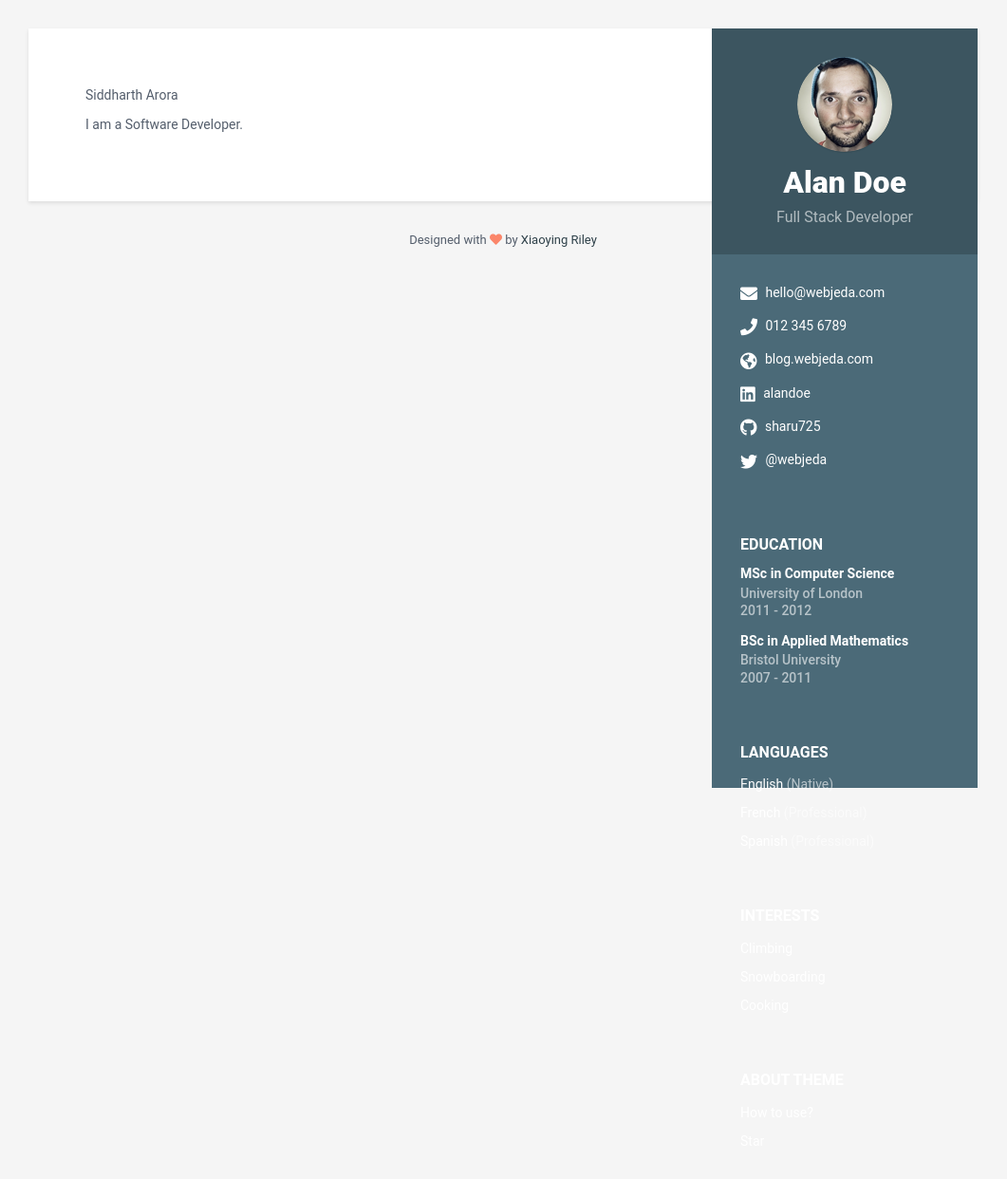
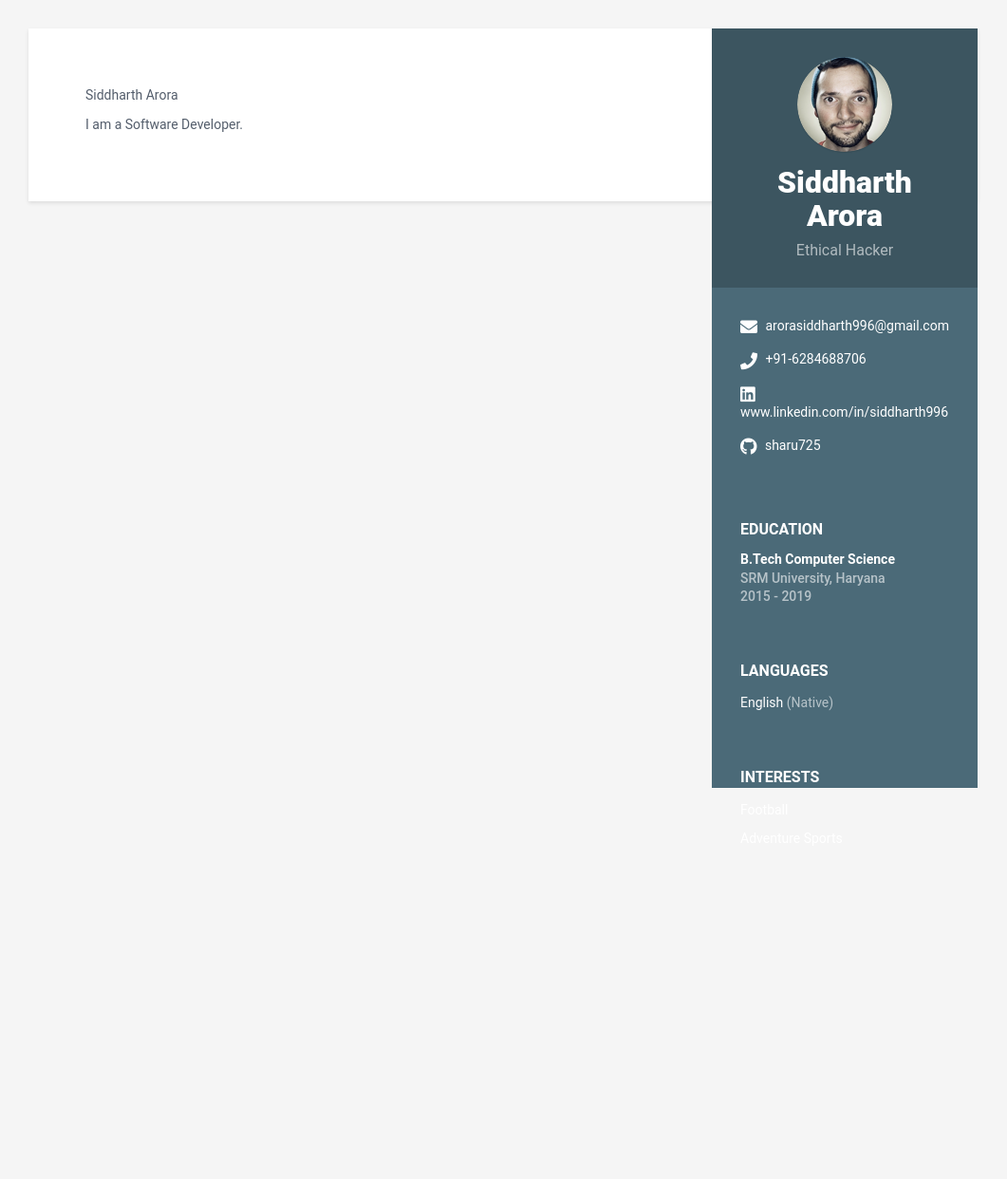
Before and after one commit to Siddy996/Siddy996.github.io, a Jekyll site: the page built from index.md, in a window 1280 px wide. Shown: the whole page at 95% size, without its empty margins (110-1171 px from the left). Built offline with Jekyll 4.4.1, drawn with Linux system fonts in a browser that asks for light colours; our own code applies the rules of GitHub Pages for plain Markdown files; after the commit the page ends 923 px from its top, so only the background shows below that.

Commit message:
Update data.yml

```diff
--- a/_data/data.yml
+++ b/_data/data.yml
@@ -3,46 +3,46 @@
 #
 
 sidebar:
-    about: True # set to False or comment line if you want to remove the "how to use?" in the sidebar
+    # about: True # set to False or comment line if you want to remove the "how to use?" in the sidebar
     education: True # set to False if you want education in main section instead of in sidebar
 
     # Profile information
-    name: Alan Doe
-    tagline: Full Stack Developer
+    name: Siddharth Arora
+    tagline: Ethical Hacker
     avatar: profile.png  #place a 100x100 picture inside /assets/images/ folder and provide the name of the file below
 
     # Sidebar links
-    email: hello@webjeda.com
-    phone: 012 345 6789
-    website: blog.webjeda.com #do not add http://
-    linkedin: alandoe
+    email: arorasiddharth996@gmail.com
+    phone: +91-6284688706
+    #website: blog.webjeda.com #do not add http://
+    linkedin: www.linkedin.com/in/siddharth996
     github: sharu725
-    gitlab:
-    bitbucket:
-    twitter: '@webjeda'
-    stack-overflow: # Number/Username, e.g. 123456/alandoe
-    codewars:
-    goodreads: # Number-Username, e.g. 123456-alandoe
+    #gitlab:
+    #bitbucket:
+    #twitter: '@webjeda'
+    #stack-overflow: # Number/Username, e.g. 123456/alandoe
+    #codewars:
+    #goodreads: # Number-Username, e.g. 123456-alandoe
 
     languages:
       - idiom: English
         level: Native
 
-      - idiom: French
-        level: Professional
+     # - idiom: French
+     #   level: Professional
 
-      - idiom: Spanish
-        level: Professional
+     # - idiom: Spanish
+      #  level: Professional
 
     interests:
-      - item: Climbing
+      - item: Football
         link:
 
-      - item: Snowboarding
+      - item: Adventure Sports
         link:
 
-      - item: Cooking
-        link:
+      #- item: Cooking
+      #  link:
 
 career-profile:
     title: Career Profile
@@ -56,22 +56,22 @@ career-profile:
       Second paragraph if required.
 
 education:
-    - degree: MSc in Computer Science
-      university: University of London
-      time: 2011 - 2012
-      details: |
-        Describe your study here lorem ipsum dolor sit amet, consectetuer
-        adipiscing elit. Aenean commodo ligula eget dolor. Aenean massa. Cum
-        sociis natoque penatibus et magnis dis parturient montes, nascetur
-        ridiculus mus. Donec quam felis, ultricies nec, pellentesque eu,
-        pretium quis, sem.
+   # - degree: MSc in Computer Science
+   #   university: University of London
+   #   time: 2011 - 2012
+   #   details: |
+   #     Describe your study here lorem ipsum dolor sit amet, consectetuer
+   #     adipiscing elit. Aenean commodo ligula eget dolor. Aenean massa. Cum
+   #    sociis natoque penatibus et magnis dis parturient montes, nascetur
+    #    ridiculus mus. Donec quam felis, ultricies nec, pellentesque eu,
+    #    pretium quis, sem.
 
-          - Bullet point
-          - Bullet point
+    #      - Bullet point
+    #      - Bullet point
 
-    - degree: BSc in Applied Mathematics
-      university: Bristol University
-      time: 2007 - 2011
+    - degree: B.Tech Computer Science
+      university: SRM University, Haryana
+      time: 2015 - 2019
       details: |
         Describe your study here lorem ipsum dolor sit amet, consectetuer
         adipiscing elit. Aenean commodo ligula eget dolor. Aenean massa. Cum
@@ -195,6 +195,3 @@ skills:
 
       - name: Sketch & Photoshop
         level: 60%
-
-footer: >
-    Designed with <i class="fas fa-heart"></i> by <a href="http://themes.3rdwavemedia.com" target="_blank" rel="nofollow">Xiaoying Riley</a>
```
